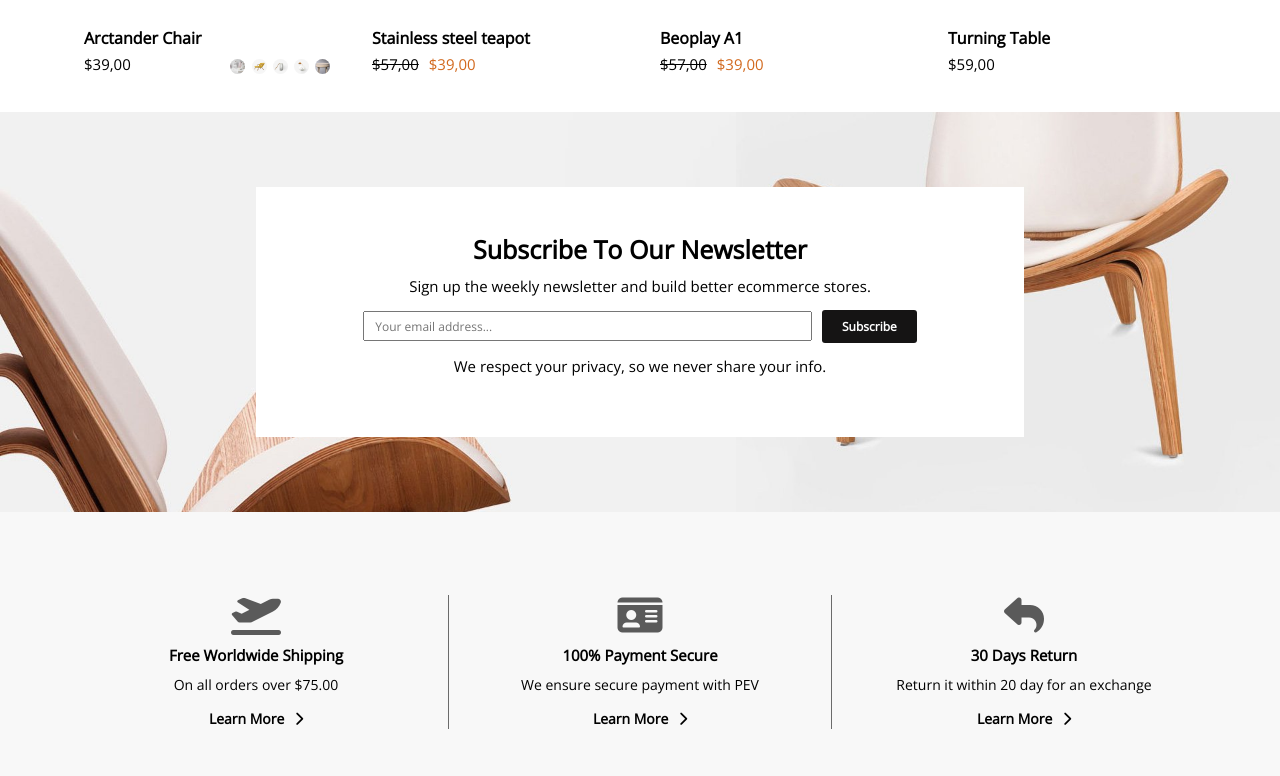
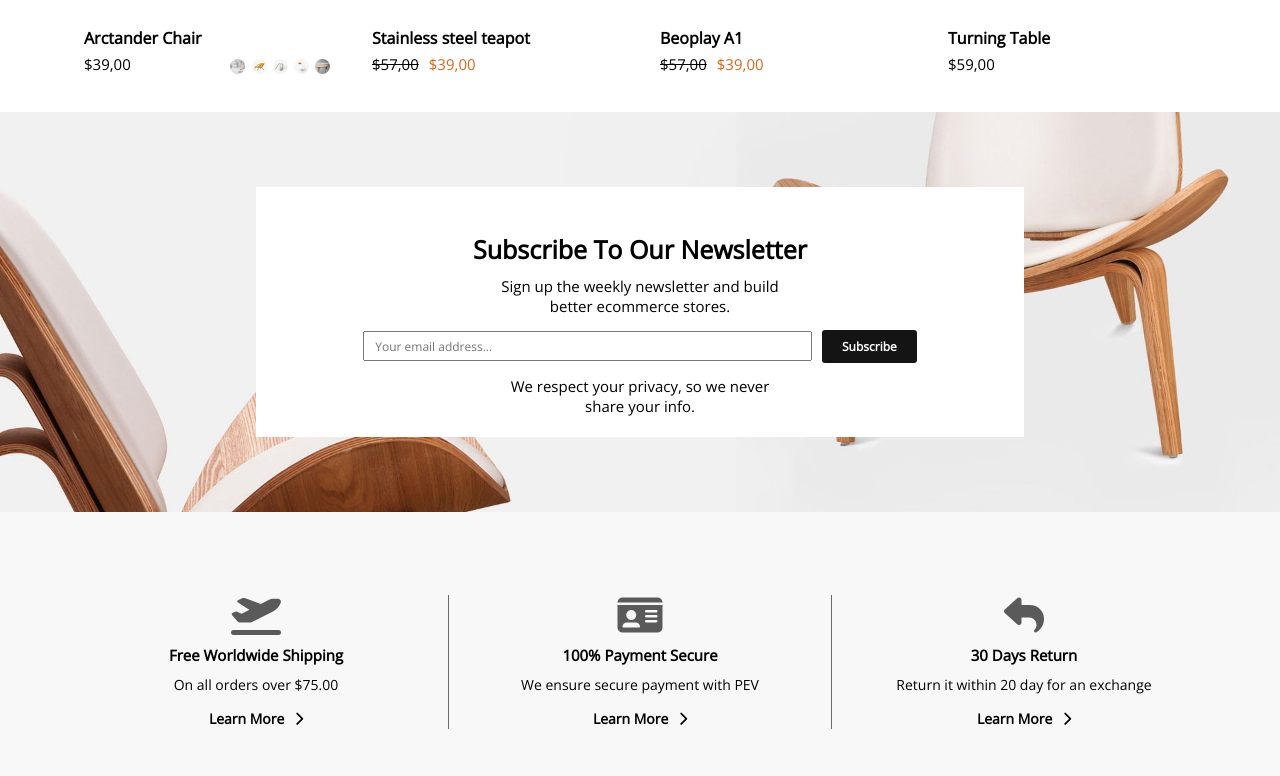
Before and after one commit to Sardor0795/Best-Practice, a plain HTML site: page index.html in a window 1280 px wide. Shown: the part 1959-2735 px from the top of the page. Drawn offline with nearby package versions, Linux system fonts and the light colour scheme.

```diff
--- a/index.html
+++ b/index.html
@@ -169,9 +169,9 @@
     <div class="subscribe">
         <div class="block">
             <h2>Subscribe To Our Newsletter</h2>
-            <p>Sign up the weekly newsletter and build better ecommerce stores.</p>
+            <p>Sign up the weekly newsletter and build <br> better ecommerce stores.</p>
             <input type="text" placeholder="Your email address..."><a href="#">Subscribe</a>
-            <p>We respect your privacy, so we never share your info.</p>
+            <p>We respect your privacy, so we never <br> share your info.</p>
         </div>
     </div>
 
```
